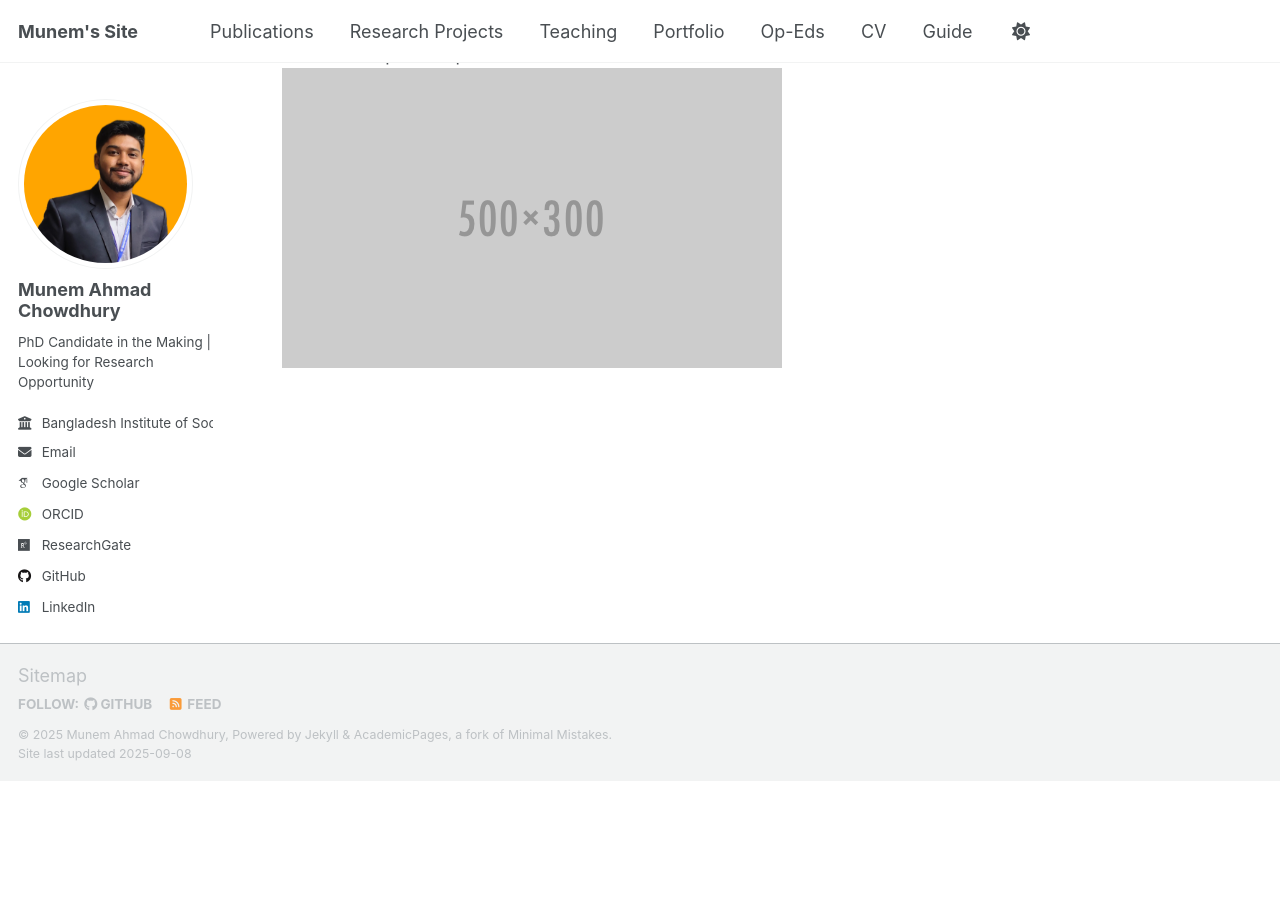
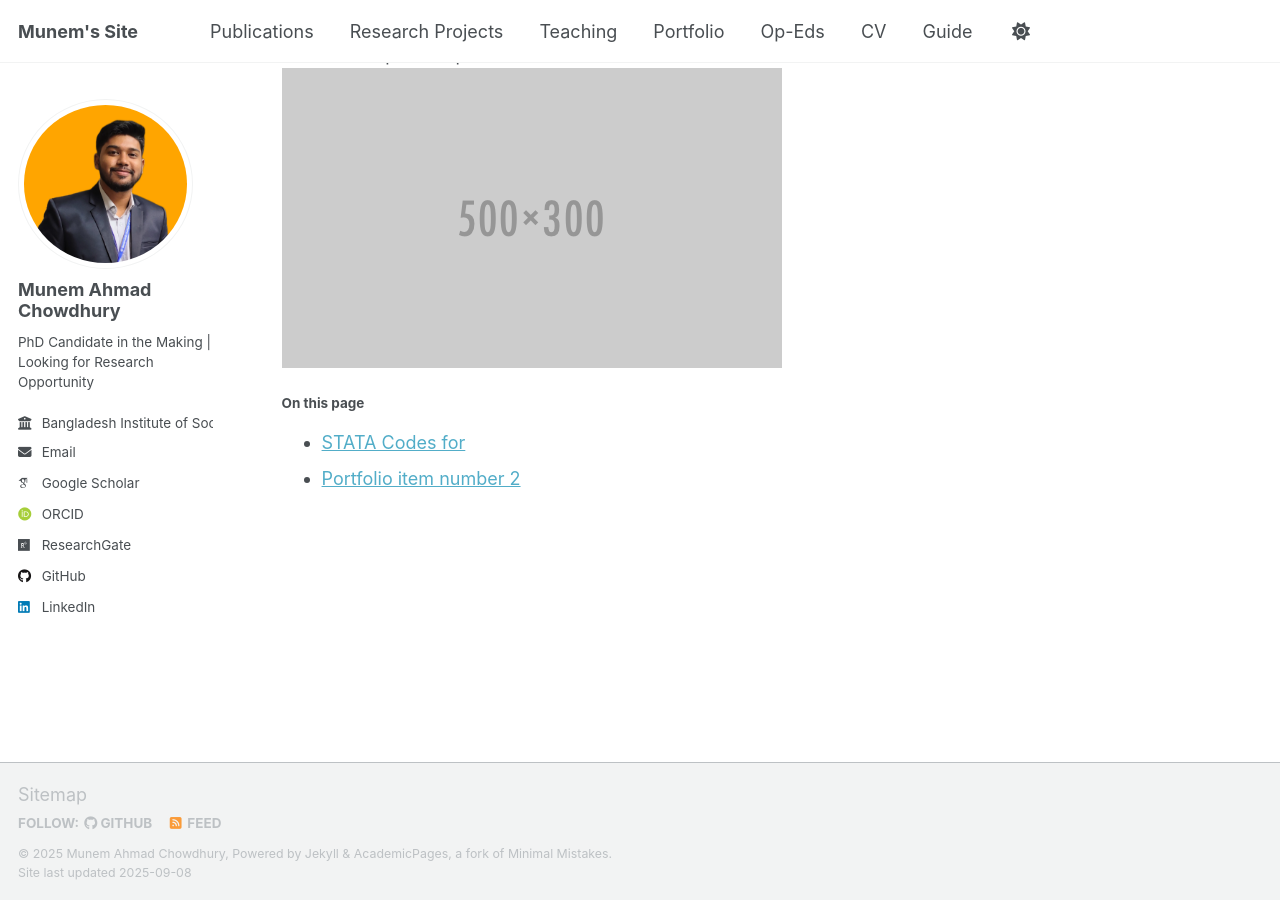
Before and after one commit to munemahmad/munemahmad.github.io, a Jekyll site: the page built from _pages/portfolio.html, in a window 1280 px wide and 900 px high, scrolled down 694 px. Built offline with Jekyll 4.4.1, drawn with Linux system fonts in a browser that asks for light colours; some web fonts are replaced; a script that is not in the unit is left out; before the commit the page ends 1475 px from its top, so only the background shows below that.

Commit message:
Update portfolio.html

```diff
--- a/_pages/portfolio.html
+++ b/_pages/portfolio.html
@@ -3,11 +3,32 @@ layout: archive
 title: "Portfolio"
 permalink: /portfolio/
 author_profile: true
+toc: true
 ---
 
 {% include base_path %}
 
+<div class="container">
+  <div class="row">
+    <!-- Left column: Portfolio items -->
+    <div class="col-md-8">
+      {% for post in site.portfolio %}
+        {% include archive-single.html %}
+      {% endfor %}
+    </div>
 
-{% for post in site.portfolio %}
-  {% include archive-single.html %}
-{% endfor %}
+    <!-- Right column: On this page / TOC -->
+    <div class="col-md-4">
+      {% if page.toc %}
+        <div id="on-this-page">
+          <h4>On this page</h4>
+          <ul>
+            {% for post in site.portfolio %}
+              <li><a href="{{ post.url }}">{{ post.title }}</a></li>
+            {% endfor %}
+          </ul>
+        </div>
+      {% endif %}
+    </div>
+  </div>
+</div>
```
